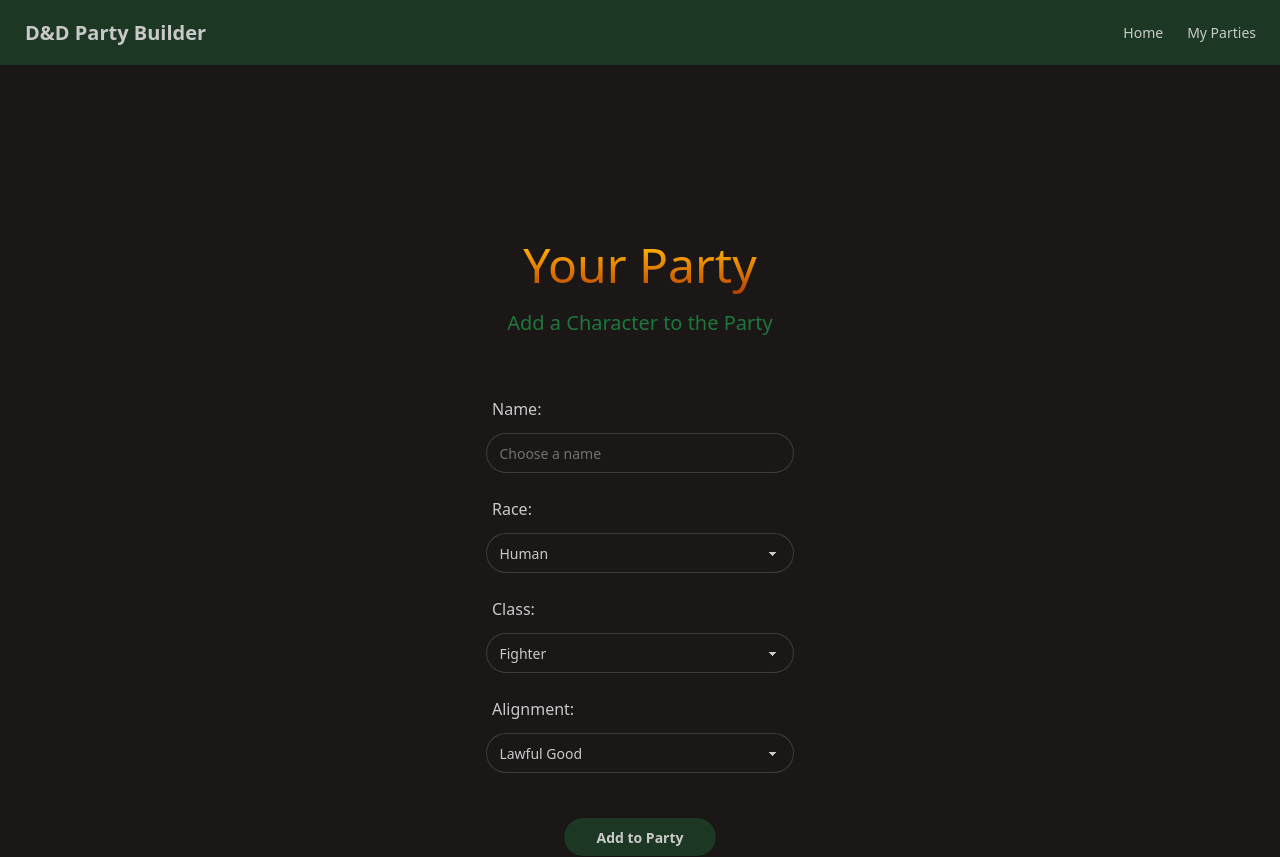
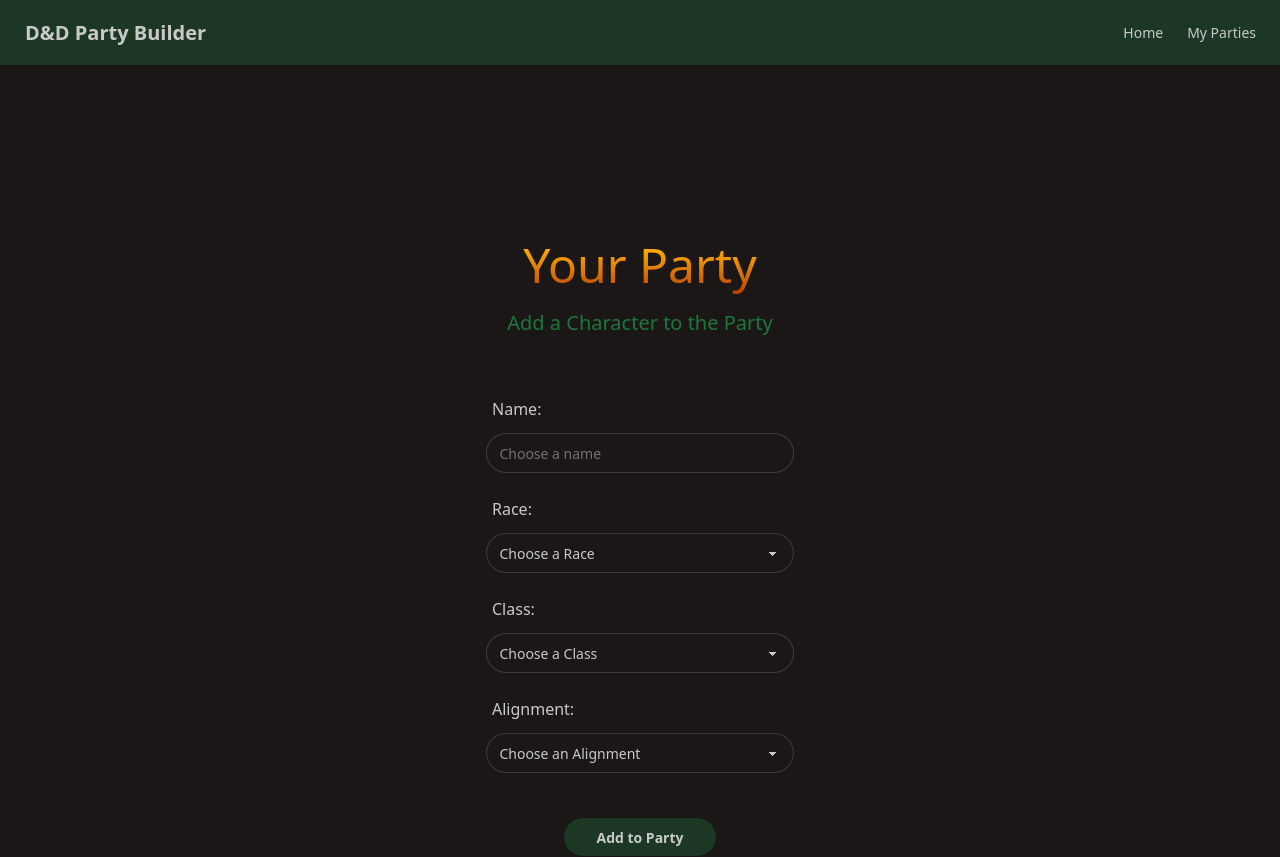
Before and after one commit to bobbythree/dnd-party-builder, a React (Vite) app: page /add-character in a window 1280 px wide. Built offline with nearby package versions, Linux system fonts and the light colour scheme.

Commit message:
add dropdown placeholder, require fields

```diff
--- a/src/components/DropdownInput.tsx
+++ b/src/components/DropdownInput.tsx
@@ -5,10 +5,11 @@
   options: string[];
   name: string;
   value: string;
+  placeholder: string;
   onChange: (e: ChangeEvent<HTMLSelectElement>) => void;
 }
 
-export default function DropdownInput({ label, options, name, value, onChange }: DropdownProps) {
+export default function DropdownInput({ label, options, name, value, placeholder, onChange }: DropdownProps) {
 
   return (
     <div className="flex flex-col items-center w-full gap-3  mb-3">
@@ -19,7 +20,9 @@
         name={name}
         value={value}
         onChange={onChange}
+        required
       >
+        <option value="" disabled selected hidden>{placeholder}</option>
 
         {options.map((optionValue) => (
           <option key={optionValue} value={optionValue}>{optionValue}</option>
--- a/src/components/Inputs.tsx
+++ b/src/components/Inputs.tsx
@@ -46,6 +46,7 @@
           options={['Human', 'Elf', 'Half-Elf']}
           name="race"
           value={formData.race}
+          placeholder="Choose a Race"
           onChange={handleChange}
         />
         <DropdownInput
@@ -53,6 +54,7 @@
           options={['Fighter', 'Druid', 'Bard']}
           name="characterClass"
           value={formData.characterClass}
+          placeholder="Choose a Class"
           onChange={handleChange}
         />
         <DropdownInput
@@ -72,6 +74,7 @@
           }
           name="alignment"
           value={formData.alignment}
+          placeholder="Choose an Alignment"
           onChange={handleChange}
         />
         <button className="btn bg-primary/20 mt-5 w-[30%]" type="submit">Add to Party</button>
--- a/src/components/TextInput.tsx
+++ b/src/components/TextInput.tsx
@@ -20,6 +20,7 @@
         id={name}
         value={value}
         onChange={onChange}
+        required
       />
     </div>
   )
```
